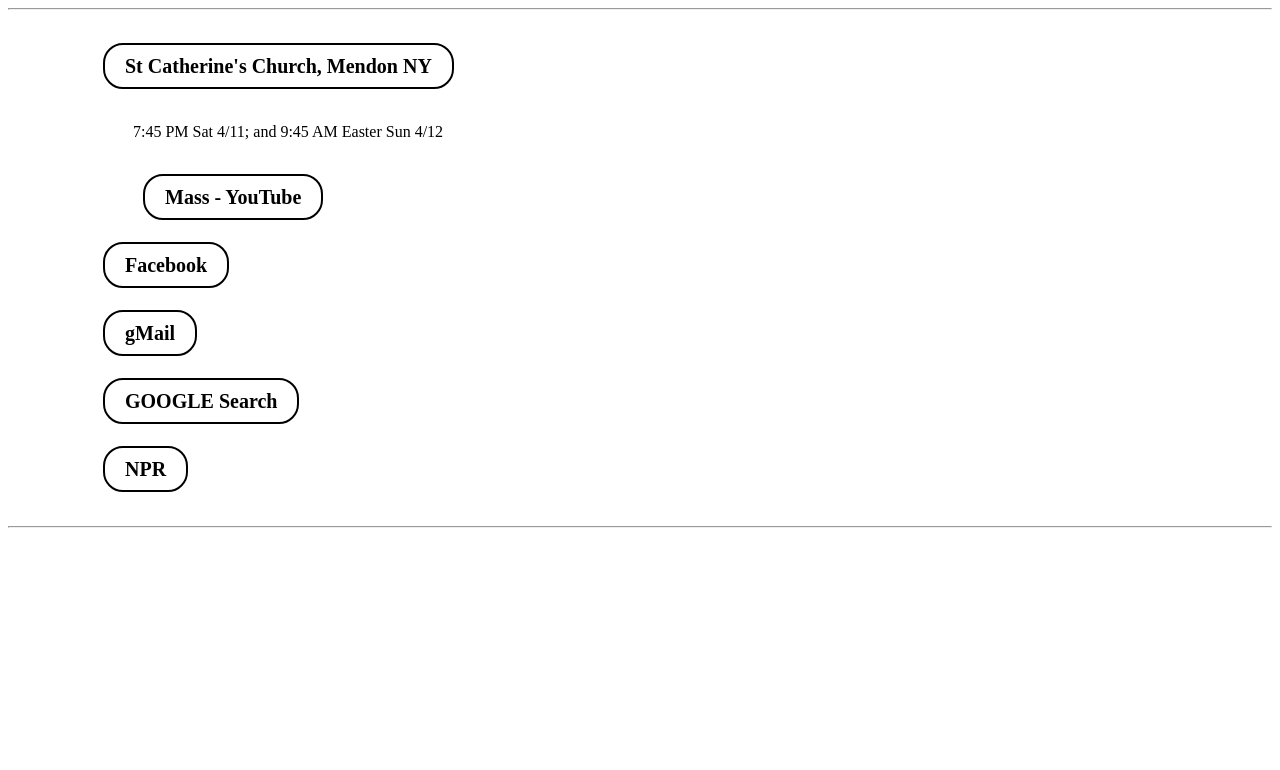
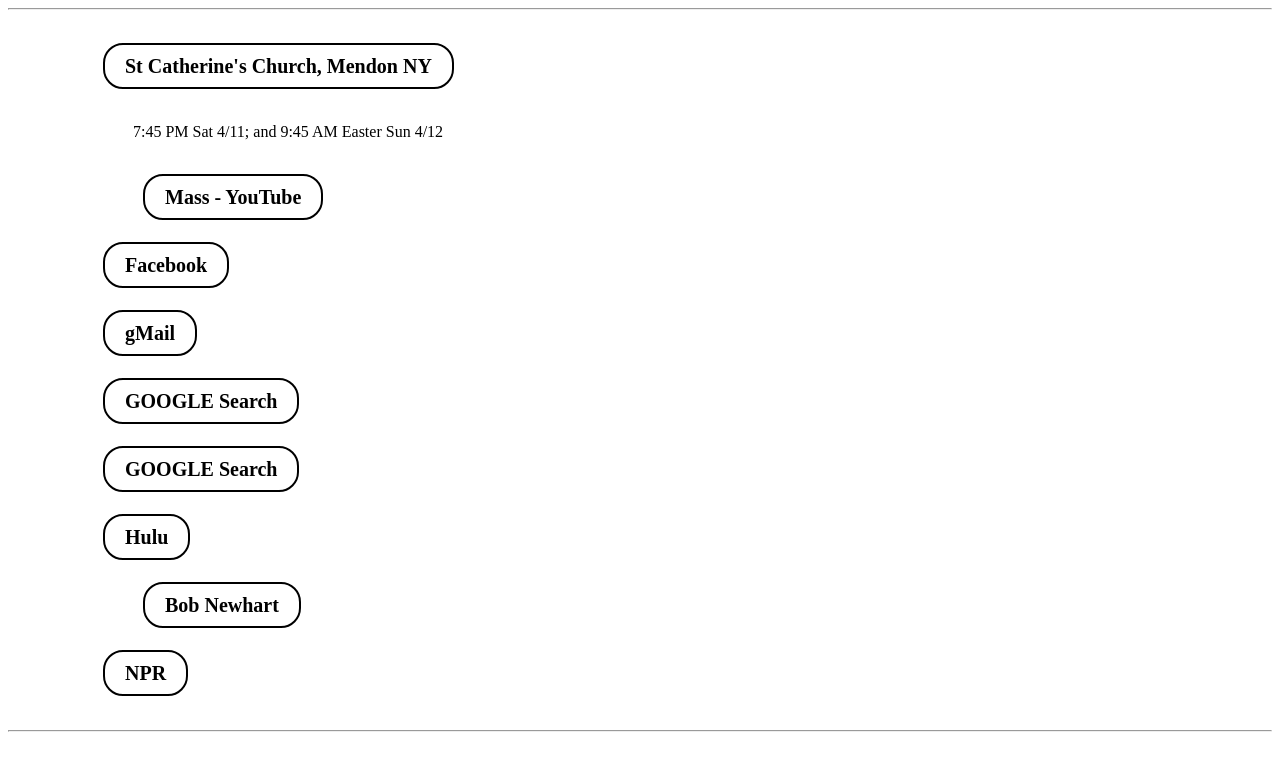
Before and after one commit to joeokeefe/joeokeefe.github.io, a plain HTML site: page index.html in a window 1280 px wide. Drawn offline with Linux system fonts and the light colour scheme.

Commit message:
added Hulu and  bob newhart

```diff
--- a/index.html
+++ b/index.html
@@ -32,6 +32,11 @@
     <li><a class="buttin-link"  href="https://facebook.com" target="_blank"> Facebook </a></li>
     <li><a class="buttin-link"  href="https://gmail.com" target="_blank"> gMail </a></li>
     <li><a class="buttin-link" href="https://google.com" target="_blank">GOOGLE Search</a></li>
+    <li><a class="buttin-link" href="https://google.com" target="_blank">GOOGLE Search</a></li>
+    <li><a class="buttin-link" href="https://hulu.org" target="_blank"> Hulu </a></li>
+    <ul>
+       <li><a class="buttin-link" href="https://www.hulu.com/series/the-bob-newhart-show-79e4f0d1-24b1-4e1b-9448-9e14b178c39c" target="_blank"> Bob Newhart </a></li>
+    </ul>
     <li><a class="buttin-link" href="https://NPR.org" target="_blank"> NPR</a></li>
     <!-- <li><a class="buttin-link" href="https://amazon.com" target="_blank"> Amazon </a></li> -->
 </ul>
```
